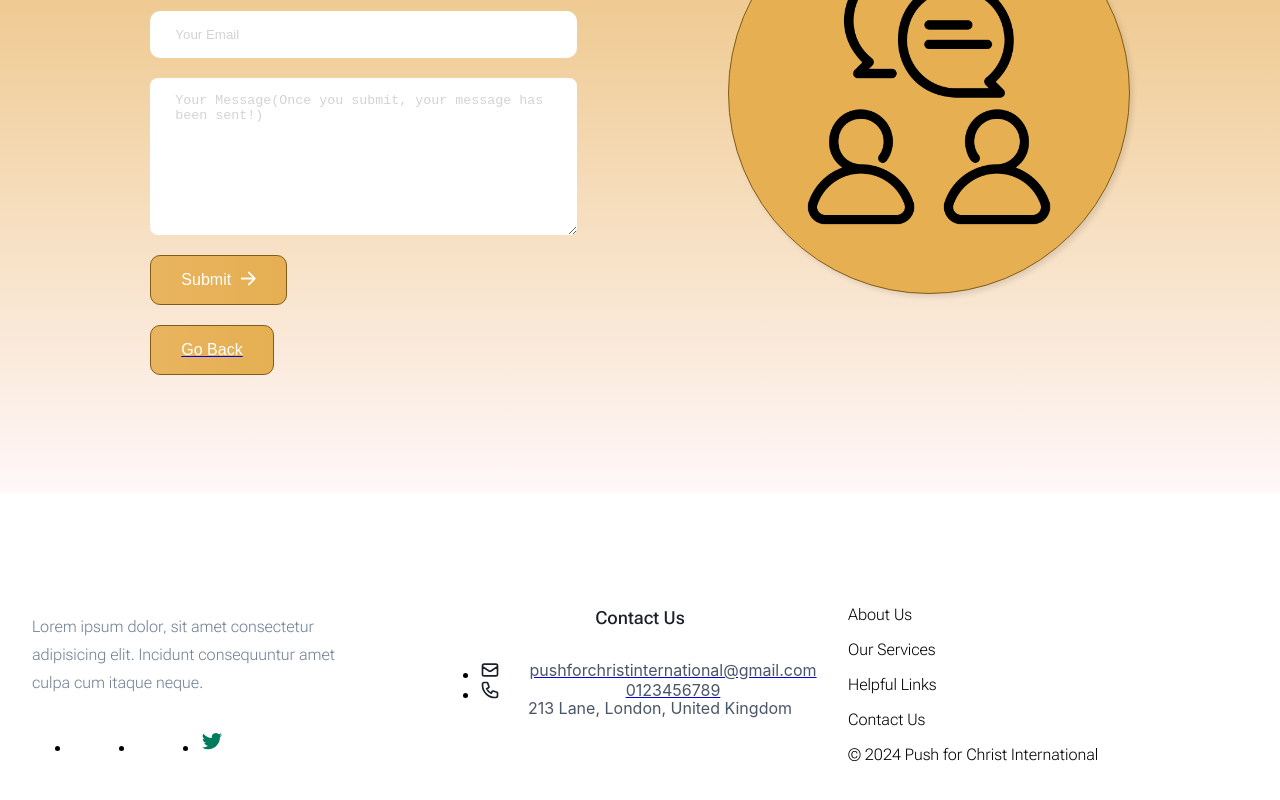
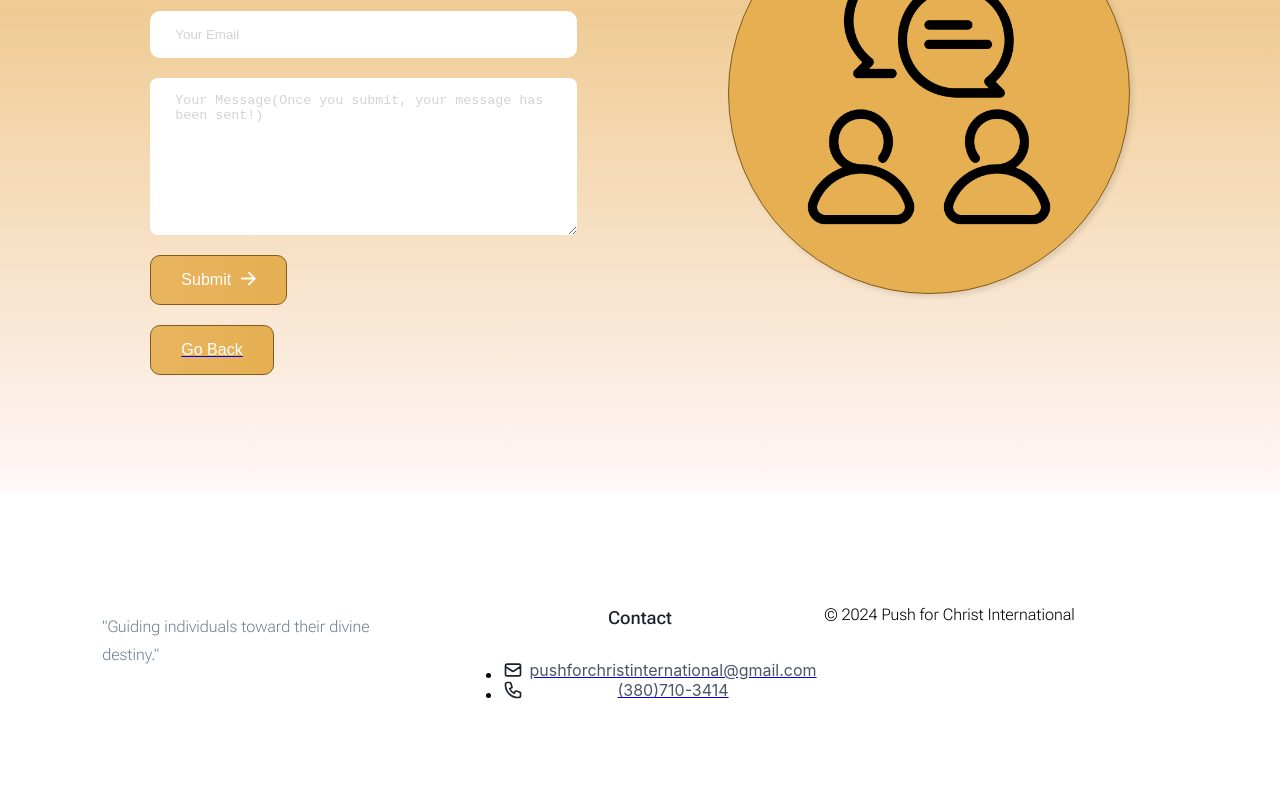
Before and after one commit to dpearyer/Ministry_site, a React (Create React App) app: page /contact in a window 1280 px wide. Shown: the part 376-1176 px from the top of the page. After the commit the page ends 1109 px from the top, so only its background shows below. Built offline with nearby package versions, Linux system fonts and the light colour scheme; a web font is replaced by a local one.

Commit message:
added footer edits

```diff
--- a/src/App.js
+++ b/src/App.js
@@ -7,7 +7,7 @@ import About from './components/pages/About';
 import Connect from './components/pages/Connect';
 import Contact from './components/pages/Contact';
 import Footer from './components/Footer';
-
+import Live from './components/pages/Live';
 function App() {
   return (
     <>
@@ -20,6 +20,7 @@ function App() {
           <Home/>
           <About/>
           <Connect/>
+          <Live/>
           </>} />
 
           <Route path="/contact" element={<Contact />} />
--- a/src/components/About.css
+++ b/src/components/About.css
@@ -6,13 +6,13 @@
   display: flex;
   justify-content: center;
   align-items: center;
-  max-height: 100vh ;
+  max-height: 95vh ;
   padding-left: 2rem;
         padding-right: 2rem;
         padding-top: 4rem;
         padding-bottom: 10rem;
         bottom: 50px;
-        max-height: 80vh;
+
 
         @media (min-width: 640px) {
           padding-left: 1.5rem;
@@ -20,6 +20,9 @@
           padding-top: 3rem;
           padding-bottom: 6rem;
         }
+
+
+
 
 }
 
@@ -30,7 +33,7 @@
   color: black;
   font-size: 55;
   position: absolute;
-  top: 720px;
+  top: 780px;
   display: flex;
   border-bottom: #D39D44 solid 1px;
   text-align: center;
@@ -50,10 +53,26 @@
   color: rgb(116, 114, 114);
 }
 
+.about-profile{
+  display: inline;
+  align-items: center;
+  justify-content: center;
+  position: relative;
+
+}
+
+.profile-pic-container{
+  align-items: center;
+  position: relative;
+  left: -30px;
+top: 50px;}
+
+
 .profile-img{
-  width: 490px;
-  height: 349px;
+  width: 380px;
+  height: 390px;
   border-radius: 10px;
+
   }
 .container .mission-h{
 
@@ -65,12 +84,14 @@
   color: black;
 }
 
-.container .mission-h p{
+.container .mission-p{
   display: flex;
   position: relative;
-  top: 80px;
+  top: 30px;
   text-align: center;
   font-size: 30px;
+  left: -50px;
+
 }
 
 
@@ -95,9 +116,20 @@ p {
     "YTLC" 514,
     "YTUC" 712;
 
+    @media (min-width: 640px) {
+      h2, p {
+        font-size: 1.25rem; /* 36px (adjust as needed) */
+      }
+  }
+
 }
 
-
+.about-name{
+  position: relative;
+  top: 30px;
+  font-size: 17px;
+  color: black;
+}
 
 .saying{
   position: relative;
@@ -135,5 +167,6 @@ p {
   font-size: 20px;
   height: 349px;
   position: relative;
-  right: 20px;
+
+
 }
--- a/src/components/Footer.css
+++ b/src/components/Footer.css
@@ -1,5 +1,7 @@
 .footer-container{
     background-color: white;
+    display: flex;
+    justify-content: space-evenly;
 }
 
 .footer-screen{
@@ -12,7 +14,8 @@
     padding-bottom: 1.5rem;
     padding-top: 4rem;
     padding-bottom: 4rem;
-
+    max-height: 80vh;
+    height: 80px;
     @media (min-width: 640px) {
         padding-left: 1.5rem;
         padding-right: 1.5rem;
@@ -22,6 +25,7 @@
         padding-left: 2rem;
         padding-right: 2rem;
         padding-top: 6rem;
+
       }
 }
 
@@ -76,6 +80,9 @@
   &:hover {
     color: rgba(0, 123, 94, 0.75); /* Adjust the opacity or color as needed */
   }
+  display: flex;
+  justify-content: center;
+  text-align: center;
 
 }
 
--- a/src/components/Footer.js
+++ b/src/components/Footer.js
@@ -12,62 +12,16 @@ const Footer = () => {
 
 
         <p className="footer-saying">
-          Lorem ipsum dolor, sit amet consectetur adipisicing elit. Incidunt consequuntur amet culpa
-          cum itaque neque.
+        "Guiding individuals toward their divine destiny."
         </p>
 
-        <ul className="footer-col-2">
-          <li>
-            <a
-              href="/"
-              rel="noreferrer"
-              target="_blank"
-              className="footer-icon-container"
-            >
-              <span className="icon-name">Facebook</span>
-              <svg className="footer-icon" fill="currentColor" viewBox="0 0 24 24" aria-hidden="true">
 
-              </svg>
-            </a>
-          </li>
-
-          <li>
-            <a
-              href="/"
-              rel="noreferrer"
-              target="_blank"
-              className="footer-icon-container"
-            >
-              <span className="icon-name">Instagram</span>
-              <svg className="footer-icon" fill="currentColor" viewBox="0 0 24 24" aria-hidden="true">
-
-              </svg>
-            </a>
-          </li>
-
-          <li>
-            <a
-              href="/"
-              rel="noreferrer"
-              target="_blank"
-              className="footer-icon-container"
-            >
-              <span className="icon-name">Podcast</span>
-              <svg className="footer-icon" fill="currentColor" viewBox="0 0 24 24" aria-hidden="true">
-                <path
-                  d="M8.29 20.251c7.547 0 11.675-6.253 11.675-11.675 0-.178 0-.355-.012-.53A8.348 8.348 0 0022 5.92a8.19 8.19 0 01-2.357.646 4.118 4.118 0 001.804-2.27 8.224 8.224 0 01-2.605.996 4.107 4.107 0 00-6.993 3.743 11.65 11.65 0 01-8.457-4.287 4.106 4.106 0 001.27 5.477A4.072 4.072 0 012.8 9.713v.052a4.105 4.105 0 003.292 4.022 4.095 4.095 0 01-1.853.07 4.108 4.108 0 003.834 2.85A8.233 8.233 0 012 18.407a11.616 11.616 0 006.29 1.84"
-                />
-              </svg>
-            </a>
-          </li>
-
-        </ul>
       </div>
 
 
 
       <div className="footer-contact-container">
-          <p className="footer-contact-p">Contact Us</p>
+          <p className="footer-contact-p">Contact</p>
 
           <ul className="contact-list">
             <li>
@@ -114,43 +68,17 @@ const Footer = () => {
                   />
                 </svg>
 
-                <span className="footer-number">0123456789</span>
+                <span className="footer-number">(380)710-3414</span>
               </a>
             </li>
 
-            <li
-              className="contact-list-item"
-            >
 
-              <address className="footer-address">
-                213 Lane, London, United Kingdom
-              </address>
-            </li>
           </ul>
         </div>
 
 
 
-      <div className="footer-col-3">
-        <div className="footer-about-col">
-          <p className="icon-p">About Us</p>
 
-
-        <div className="footer-services-col">
-          <p className="icon-p">Our Services</p>
-
-
-        <div className="footer-links-col">
-          <p className="icon-p">Helpful Links</p>
-
-        </div>
-
-        <div className="footer-contact-col">
-          <p className="icon-p">Contact Us</p>
-
-        </div>
-      </div>
-    </div>
 
     <div className="bottom-footer">
       <div className="footer-text">
@@ -163,7 +91,7 @@ const Footer = () => {
 
     </div>
 
-</div>
+
 
 
     </footer>
--- a/src/components/pages/About.js
+++ b/src/components/pages/About.js
@@ -15,7 +15,9 @@ const About = () => {
        </div>
        <div className='profile-container'>
        <div className='about-profile'>
-        <img src='/images/pfc_profile.jpg' alt='' className='profile-img'></img>
+        <div className='profile-pic-container'>
+        <img src='/images/pfc_pic.jpg' alt='' className='profile-img'></img>
+        </div>
        <h2 className='about-name'>Jeff Howard, Overseer-(380)710-3414<br/>
 Andrea Moreland- (912)308-6784<br/>
 Push for Christ International Ministries
--- /dev/null
+++ b/src/components/pages/Live.js
@@ -0,0 +1,10 @@
+import React from 'react';
+
+const Live = () => {
+  return (
+    <section></section>
+  )
+
+}
+
+export default Live
```
Also changed, not shown: public/images/pfc_pic.jpg (added).
